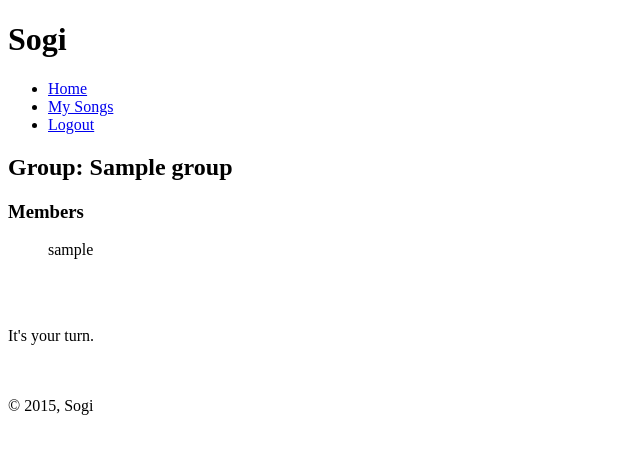
After one commit to satellite1012/damedamedesu, a Django app: page /portal/group/1 in a window 1280 px wide. The commit adds this page. Shown: the top 454 px of the page, without its empty margins (0-640 px from the left). Run offline with Django 3.2, Linux system fonts and the light colour scheme; a user stored in the database is signed in; tables that the repository leaves empty hold one stand-in row (values such as "Sample post").

Commit message:
group create/join functionality

```diff
--- a/portal/forms.py
+++ b/portal/forms.py
@@ -3,3 +3,7 @@ from django import forms
 class SongForm(forms.Form):
     name = forms.CharField(label='Name', max_length=256)
     url = forms.URLField(max_length=200)
+
+class GroupForm(forms.Form):
+    name = forms.CharField(label='Name', max_length=256)
+    password = forms.CharField(label='Password', max_length=256)
--- a/portal/models.py
+++ b/portal/models.py
@@ -24,5 +24,7 @@ class Group(models.Model):
     member_list = models.ManyToManyField(User)
     name = models.CharField(max_length=128)
     password = models.CharField(max_length=128)
-    turn = models.IntegerField()
+    turn = models.ForeignKey(
+        User, null=True, blank=True,
+        related_name='+')
     prev_turn = models.ForeignKey(Turn, null=True, blank=True)
--- a/portal/urls.py
+++ b/portal/urls.py
@@ -7,5 +7,9 @@ urlpatterns = [
     url(r'^mysongs/$', my_songs_page),
     url(r'^mysongs/addsong/$', add_song_page),
     url(r'^mysongs/remove/(?P<id>[0-9]*)$', remove_song),
+    url(r'^group/create$', create_group_page),
+    url(r'^group/join$', join_group_page),
+    url(r'^group/(?P<id>[0-9]*)$', group_page),
+    url(r'^group/(?P<id>[0-9]*)/start_turn$', start_turn),
 
 ]
--- a/portal/views.py
+++ b/portal/views.py
@@ -1,10 +1,11 @@
+from django import forms
 from django.contrib.auth.decorators import login_required
 from django.contrib.auth.models import User
 from django.http import HttpResponseRedirect
 from django.shortcuts import render
 from django.template import RequestContext
 from portal.models import Song, Group, Turn
-from portal.forms import SongForm
+from portal.forms import SongForm, GroupForm
 
 @login_required
 def portal_main_page(request):
@@ -12,7 +13,13 @@ def portal_main_page(request):
     If users authenticated, direct them to main page. Otherwise take
     them to login page.
     """
+
+    g = request.user.group_set.all()
+    if not g:
+        g = None
+
     return render(request, 'portal/index.html',
+        {'groups': g},
         context_instance=RequestContext(request))
 
 @login_required
@@ -50,3 +57,72 @@ def remove_song(request, id):
     if s:
         s.delete()
     return HttpResponseRedirect('/portal/mysongs/')
+
+@login_required
+def create_group_page(request):
+    if request.method == 'POST':
+        form = GroupForm(request.POST)
+        if form.is_valid():
+            gname = form.cleaned_data['name']
+            gpassword = form.cleaned_data['password']
+
+            if gname and Group.objects.filter(name=gname).exclude(password=gpassword).count():
+                return render(request, 'portal/creategroup.html',
+                {'error': 'That group name already exists.',
+                'form': form})
+
+            g = Group.objects.create(name=gname, password=gpassword)
+            g.member_list.add(request.user)
+
+            return HttpResponseRedirect('/portal/')
+
+    else:
+        form = GroupForm()
+
+    return render(request, 'portal/creategroup.html', {'form': form})
+
+@login_required
+def join_group_page(request):
+    if request.method == 'POST':
+        form = GroupForm(request.POST)
+        if form.is_valid():
+            gname = form.cleaned_data['name']
+            gpassword = form.cleaned_data['password']
+
+            try:
+                g = Group.objects.get(name=gname, password=gpassword)
+                if g:
+                    g.member_list.add(request.user)
+                    return HttpResponseRedirect('/portal/')
+            except Group.DoesNotExist:
+                return render(request, 'portal/joingroup.html',
+                    {'form': form, 'error': 'Name/Password incorrect.'})
+
+    else:
+        form = GroupForm()
+
+    return render(request, 'portal/joingroup.html', {'form': form})
+
+@login_required
+def group_page(request, id):
+    g = Group.objects.get(pk=id)
+    if not g:
+        g = None
+    return render(request, 'portal/group.html', {'group': g})
+
+@login_required
+def start_turn(request, id):
+    g = Group.objects.get(pk=id)
+    if g:
+        if g.prev_turn:
+            prev = g.prev_turn.owner
+            if g.member_list.all()[-1] == prev:
+                g.turn = g.member_list.all()[0]
+            else:
+                for i in range(g.member_list.all().len):
+                    if g.member_list.all()[i] == prev:
+                        g.turn = g.member_list.all()[i + 1]
+                        break
+        else:
+            g.turn = g.member_list.all()[0]
+    return render(request, 'portal/group.html', {'group': g})
--- a/sogi/views.py
+++ b/sogi/views.py
@@ -6,6 +6,8 @@ from django.shortcuts import render
 from django.template import RequestContext
 
 def main_page(request):
+    if request.user.is_authenticated():
+        return HttpResponseRedirect('/portal/')
     return render(request, 'index.html',
         context_instance=RequestContext(request))
 
--- a/templates/index.html
+++ b/templates/index.html
@@ -13,6 +13,9 @@
     </header>
 
     <section>
-        <p>Welcome to Sogi. Please click <a href="/portal/">here</a> to log into our web portal or <a href="register">here</a> to register.</p>
+        <p>Welcome to Sogi.</p>
+        <br>
+        <h3><a href='/login/'>Log in</a></h3>
+        <h3><a href='/register/'>Register</a></h3>
     </section>
 {% endblock %}
--- /dev/null
+++ b/templates/portal/group.html
@@ -0,0 +1,45 @@
+{% extends "portal/portal.html" %}
+{% comment %}
+    Group page.
+{% endcomment %}
+
+{% block title %}
+    Group
+{% endblock %}
+
+{% block content %}
+    <section>
+        {% if group %}
+            <h2>Group: {{ group.name }}</h2>
+            <h3>Members</h3>
+            {% if group.member_list.all|length > 0 %}
+                {% for mem in group.member_list.all %}
+                    <ul>{{ mem.username }}</ul>
+                {% endfor %}
+                <br><br>
+
+                {% if group.turn %}
+                    {% if group.turn == user %}
+                        <p>It's your turn.</p>
+                    {% else %}
+                        <p>It's {{ group.turn.username }}'s turn.</p>
+                    {% endif %}
+                {% else %}
+                    <p>It's not anyone's turn.</p>
+                    {% if group.member_list.all|length > 1 %}
+                        <p><a href='/portal/group/{{ group.pk }}/start_turn'>Start turn</a></p>
+                    {% else %}
+                        <p>You need at least two members to song gift!</p>
+                    {% endif %}
+                {% endif %}
+
+            {% else %}
+                <p>No members in this group!</p>
+            {% endif %}
+        {% else %}
+            <p>This group is not valid.</p>
+        {% endif %}
+    </section>
+    <br>
+    <br>
+{% endblock %}
--- a/templates/portal/mysongs.html
+++ b/templates/portal/mysongs.html
@@ -15,7 +15,11 @@
         <br><br>
         {% if songs|length > 0 %}
             {% for song in songs %}
-            <p>{{ song.pk }} | {{ song.name }}: {{ song.url }} <a href='remove/{{ song.pk }}'>Remove</a> </p>
+            <p>
+                <a href='{{ song.url }}'>{{ song.name }}</a>
+                <br>
+                <a href='remove/{{ song.pk }}'>Remove</a>
+            </p>
             {% endfor %}
         {% else %}
             <p>No songs have been added yet.</p>
--- a/templates/portal/portal.html
+++ b/templates/portal/portal.html
@@ -9,13 +9,14 @@
 
 {% block body %}
     <header>
-        <h1>Sogi | Web Portal</h1>
+        <h1>Sogi</h1>
     </header>
 
     <section>
         <ul>
-            <li><a href="/">home</a></li>
-            <li><a href="/logout/">logout</a></li>
+            <li><a href="/portal/">Home</a></li>
+            <li><a href="/portal/mysongs/">My Songs</a></li>
+            <li><a href="/logout/">Logout</a></li>
         </ul>
     </section>
 
```
Also changed, not shown: TODO.txt (+6 -3 lines), templates/portal/creategroup.html (added, +27 -0 lines), templates/portal/index.html (+14 -1 lines), templates/portal/joingroup.html (added, +27 -0 lines), portal/migrations/0003_auto_20151221_1243.py (added).
